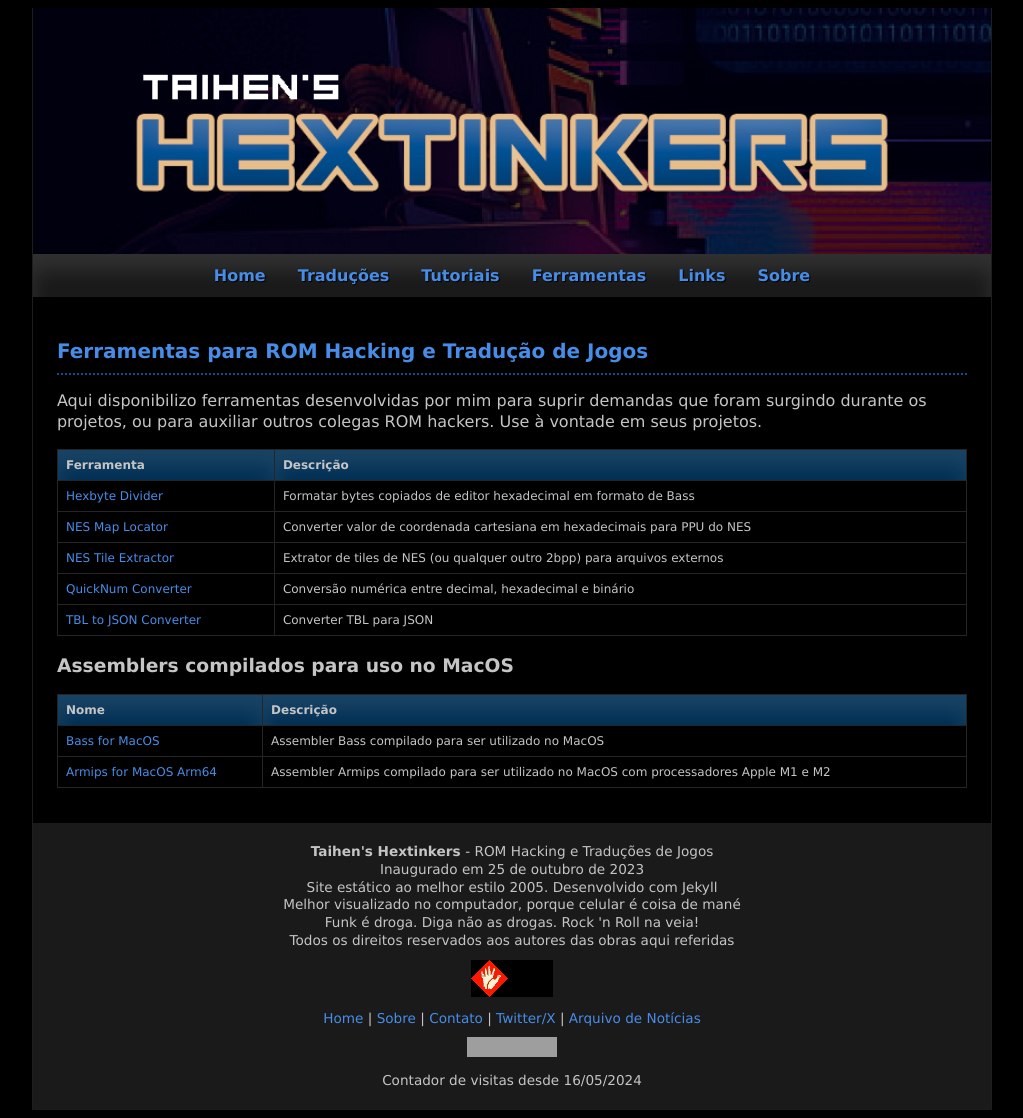
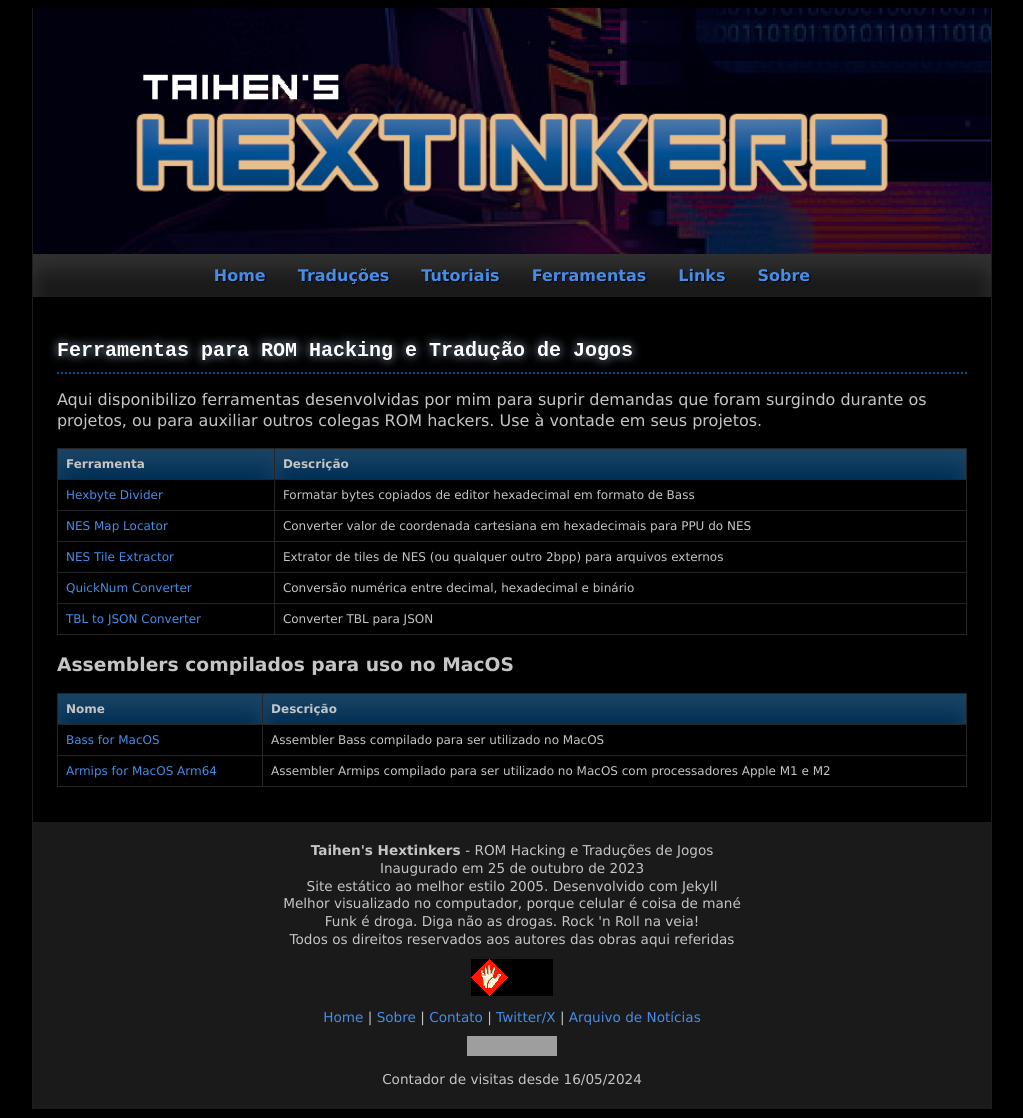
Before and after one commit to taihendarou/hextinkers, a Jekyll site: the page built from ferramentas.md, in a window 1280 px wide. Shown: the whole page, without its empty margins (128-1151 px from the left). Built offline with Jekyll 4.4.1, drawn with Linux system fonts in a browser that asks for light colours; grey boxes are pictures that could not be loaded.

Commit message:
Site update

```diff
--- a/assets/css/main.scss
+++ b/assets/css/main.scss
@@ -95,7 +95,10 @@ hr {
 }
 
 h1 {
-  color: #478de7;
+  font-family: 'Press Start 2P', monospace;
+  text-shadow: 0 0 5px #0e0e0e, 0 0 10px #bfdcff;
+  font-weight: bold;
+  color: #ffffff;
   border-bottom: 2px dotted #005393; /* Define um sublinhado (border) de 2px de espessura. Você pode ajustar a espessura conforme preferir. */
   padding-top: 25px;
   padding-bottom: 10px; /* Adiciona um espaço entre o texto e o sublinhado. Ajuste conforme sua preferência. */
@@ -238,7 +241,7 @@ pre, code {
 
 .horizontal-menu li a:hover {
   background-color: black;
-  color: #c5c5c5;
+  color: #ffffff;
   text-decoration: none;
 }
 
```
Also changed, not shown: _tutoriais/diversos/compressao-de-dados-o-basico-do-basico.markdown (line endings or trailing spaces).
